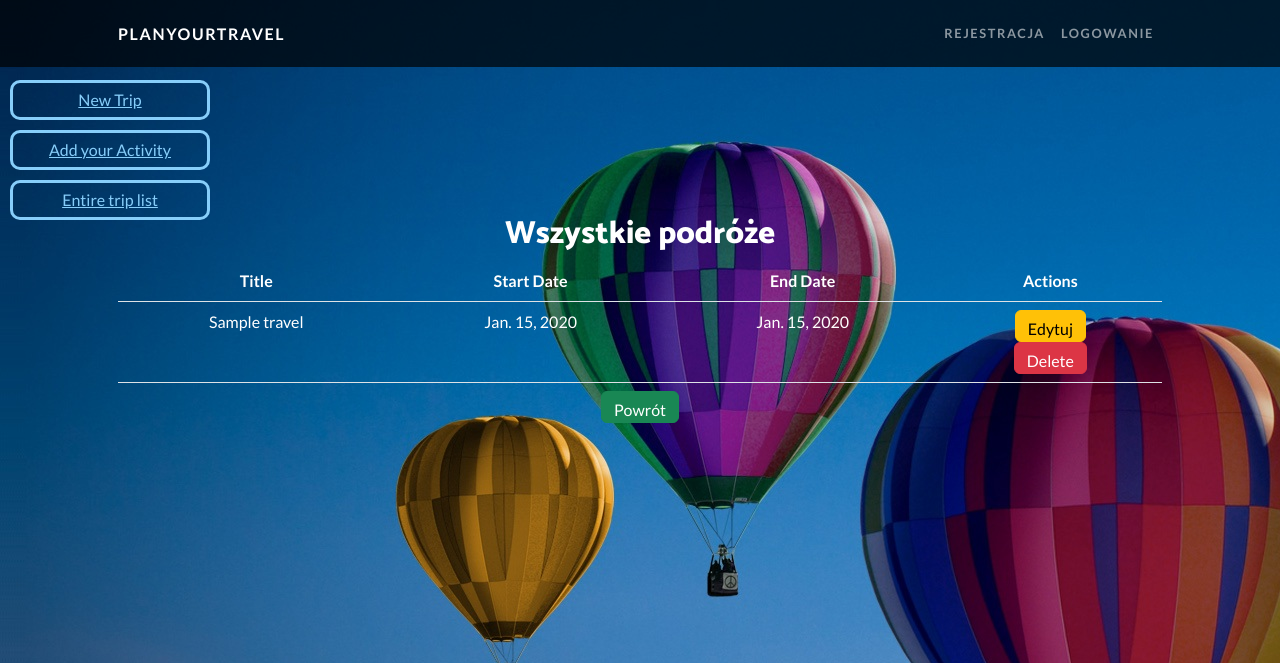
After one commit to PiotrG1991/PlaneYourTravel, a Django app: page /main/all_travel_list/ in a window 1280 px wide. The commit adds this page. Shown: the top 663 px of the page. Run offline with Django 5.2, Linux system fonts and the light colour scheme; tables that the repository leaves empty hold one stand-in row (values such as "Sample post"); some libraries are stand-ins or nearby versions.

Commit message:
all_travel_list

```diff
--- a/PlaneYourTravel/urls.py
+++ b/PlaneYourTravel/urls.py
@@ -24,6 +24,7 @@ urlpatterns = [
     path('', views.HomeView.as_view(), name='home'),
     path('main/', views.MainView.as_view(), name='main'),
     path('main/travel_delete/<int:travel_id>/', views.TravelDeleteView.as_view(), name='travel_delete'),
+    path('main/all_travel_list/', views.AllTravelsView.as_view(), name='all_travel_list'),
 
     path('add_travel/', views.AddTravelView.as_view(), name='add_travel'),
     path('add_activity/', views.AddActivityView.as_view(), name='add_activity'),
--- /dev/null
+++ b/templates/all_travel_list.html
@@ -0,0 +1,34 @@
+{% extends 'main.html' %}
+{% block content %}
+<h2>Wszystkie podróże</h2>
+  <table class="table form-label">
+    <thead>
+      <tr>
+        <th>Title</th>
+        <th>Start Date</th>
+        <th>End Date</th>
+        <th>Actions</th>
+      </tr>
+    </thead>
+    <tbody>
+      {% for travel in all_travels %}
+        <tr>
+          <td>{{ travel.title }}</td>
+          <td>{{ travel.start_date }}</td>
+          <td>{{ travel.end_date }}</td>
+          <td>
+            <form method="post" >
+              {% csrf_token %}
+              <button class="btn btn-warning td-new" type="submit" >Edytuj</button>
+            </form>
+            <form method="post" action="{% url 'travel_delete' travel.id %}">
+              {% csrf_token %}
+              <a class="btn btn-danger td-new" href="{% url 'travel_delete' travel.id %}">Delete</a>
+            </form>
+          </td>
+        </tr>
+      {% endfor %}
+    </tbody>
+  </table>
+  <a class="btn btn-success td-new" href="{% url 'main' %}">Powrót</a>
+{% endblock %}
--- a/templates/main.html
+++ b/templates/main.html
@@ -37,9 +37,9 @@
             </div>
         </nav>
         <div class="btn-container-new">
-            <a class="btn-primary-new" type="button" href="{% url 'add_travel' %}">New Travel</a>
+            <a class="btn-primary-new" type="button" href="{% url 'add_travel' %}">New Trip</a>
             <a class="btn-primary-new" type="button" href="{% url 'add_activity' %}">Add your Activity</a>
-            <a class="btn-primary-new" type="button">History travels</a>
+            <a class="btn-primary-new" type="button" href="{% url 'all_travel_list' %}">Entire trip list</a>
         </div>
         <!-- Header-->
         <header class="masthead text-center text-white">
--- a/travel_app/views.py
+++ b/travel_app/views.py
@@ -221,3 +221,18 @@ class TravelDeleteView(View):
         travel = get_object_or_404(Travel, id=travel_id)
         travel.delete()
         return redirect('main')
+
+
+class AllTravelsView(View):
+    template_name = 'all_travel_list.html'
+    context_object_name = 'all_travels'
+
+    def get(self, request):
+        all_travels = Travel.objects.all()
+        context = {'all_travels': all_travels}
+        return render(request, self.template_name, context)
+
+    def post(self, request):
+        travel_id = request.POST.get('travel_id')
+        # Przekieruj do widoku obsługującego edycję, zakładając, że jest on nazwany EditTravelView
+        return redirect('edit_travel', travel_id=travel_id)
```
